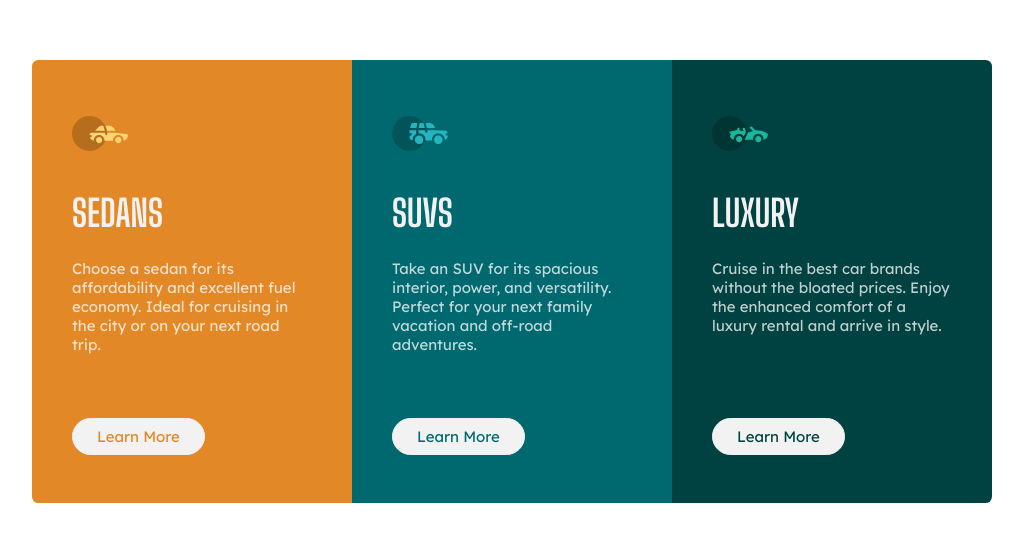
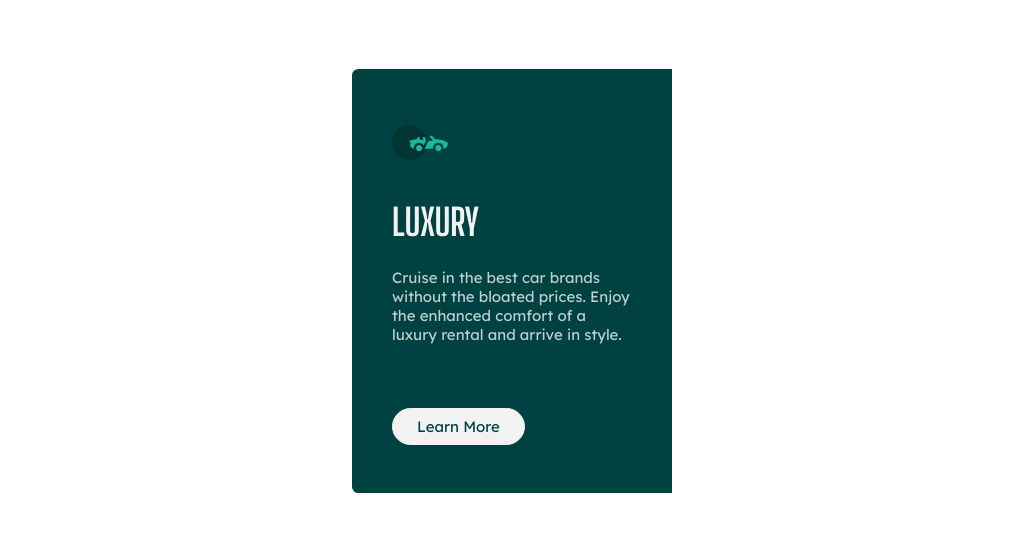
Before and after one commit to DanielQuelca/3-column-preview-card-component, a plain HTML site: page index.html in a window 1280 px wide. Shown: the part 135-673 px from the top of the page, without its empty margins (128-1151 px from the left). Drawn offline with Linux system fonts and the light colour scheme.

Commit message:
COMPONET 3

```diff
--- a/index.html
+++ b/index.html
@@ -17,24 +17,7 @@
 
 <body>
   <main class="card-container">
-    <section class="cards">
-      <img src="./images/icon-sedans.svg" alt="">
-      <h2 class="heading">SEDANS</h2>
-      <p class="ads">
-        Choose a sedan for its affordability and excellent fuel economy. Ideal for cruising in the city
-        or on your next road trip.
-      </p>
-      <a href="#" class="btn">Learn More</a>
-    </section>
-    <section class="cards">
-      <img src="./images/icon-suvs.svg" alt="">
-      <h2 class="heading">SUVS</h2>
-      <p class="ads">
-        Take an SUV for its spacious interior, power, and versatility. Perfect for your next family vacation
-        and off-road adventures.
-      </p>
-      <a href="#" class="btn">Learn More</a>
-    </section>
+
     <section class="cards">
       <img src="./images/icon-luxury.svg" alt="">
       <h2 class="heading">LUXURY</h2>
--- a/style.css
+++ b/style.css
@@ -56,18 +56,11 @@ img {
 }
 
 .cards:first-child {
-  background: var(--Bright-orange);
-  border-radius: 0.4rem 0.4rem 0 0;
-}
-
-.cards:nth-child(2) {
-  background: var(--Dark-cyan);
-}
-
-.cards:nth-child(3) {
   background: var(--Very-dark-cyan);
   border-radius: 0 0 0.4rem 0.4rem;
 }
+
+
 
 .btn {
   text-decoration: none;
@@ -86,16 +79,10 @@ img {
 }
 
 .cards:first-child a {
-  color: var(--Bright-orange);
+  color: var(--Very-dark-cyan);
 }
 
-.cards:nth-child(2) a {
-  color: var(--Dark-cyan);
-}
 
-.cards:nth-child(3) a {
-  color: var(--Very-dark-cyan);
-}
 
 .cards:first-child a:active,
 .cards:first-child a:hover {
```
